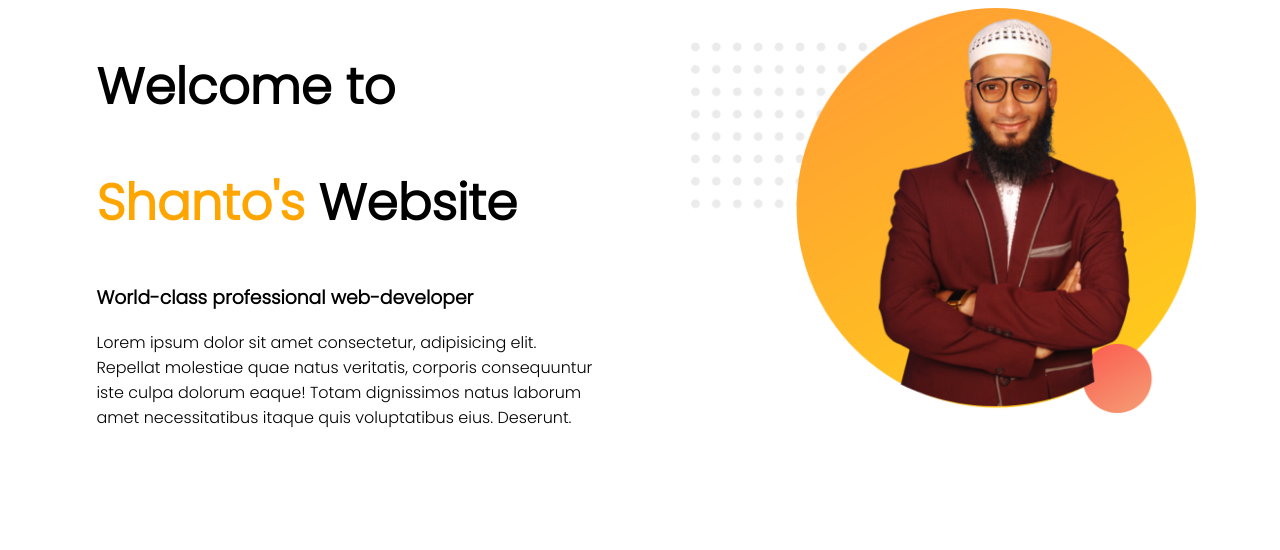
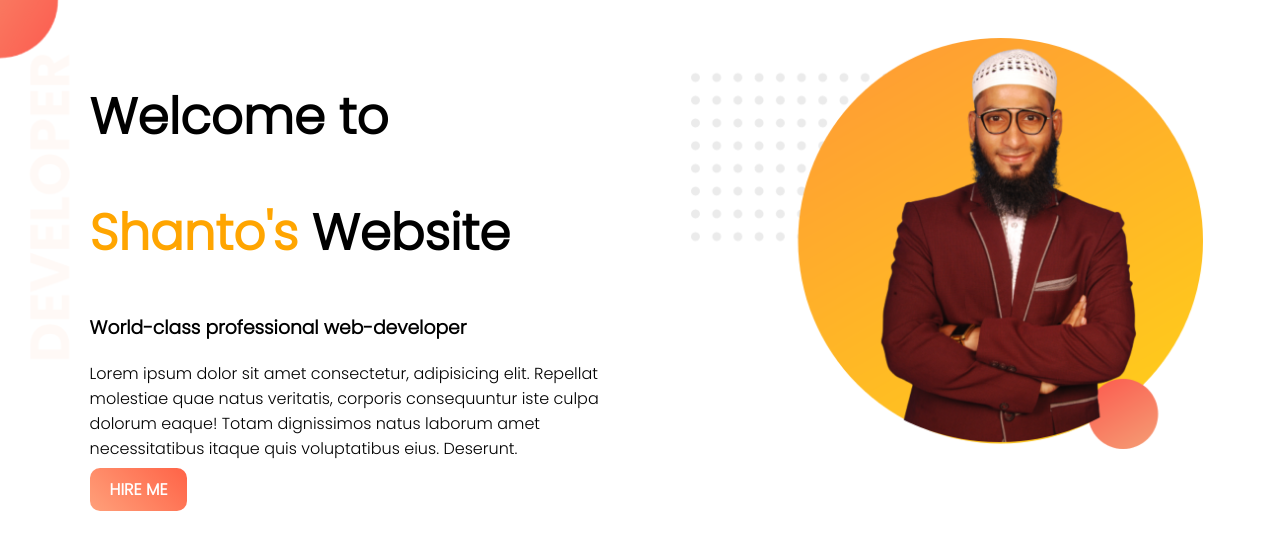
Before and after one commit to shanto1798/Web-Portfolio, a plain HTML site: page index.html in a window 1280 px wide. Drawn offline with Linux system fonts and the light colour scheme.

Commit message:
top banner done

```diff
--- a/index.html
+++ b/index.html
@@ -9,12 +9,13 @@
     <link rel="stylesheet" href="./style.css">
 </head>
 <body>
-   <section>
+   <section class="top-banner">
     <div class="half-width">
         <h1>Welcome to</h1>
         <h1><span class="name-highlite">Shanto's</span> Website</h1>
         <h3>World-class professional web-developer</h3>
         <p>Lorem ipsum dolor sit amet consectetur, adipisicing elit. Repellat molestiae quae natus veritatis, corporis consequuntur iste culpa dolorum eaque! Totam dignissimos natus laborum amet necessitatibus itaque quis voluptatibus eius. Deserunt.</p>
+        <a class="link-button" target="_blank" href="https://www.facebook.com/mr.shanto64">HIRE ME</a>
     </div>
 
     <div class="half-width">
--- a/style.css
+++ b/style.css
@@ -1,6 +1,7 @@
 
 
 body{
+    margin: 0;
     font-family: 'Poppins', sans-serif;
 
 }
@@ -16,6 +17,7 @@ h1{
 .half-width{
     width: 40%;
     float: left;
+    margin-top: 3%;
     margin-left: 5%;
     padding-left: 2%;
 }
@@ -23,3 +25,18 @@ h1{
 .half-width img{
     width: 100%;
 }
+.top-banner{
+    background-image: url(./images/top-banner.png);
+    background-repeat: no-repeat;
+}
+section{
+    height: 500px;
+}
+.link-button{
+    text-decoration: none;
+    background-image: linear-gradient(45deg, lightsalmon, tomato);
+    padding: 10px 20px;
+    border-radius: 10px;
+    color: white;
+    font-weight: bold;
+}
```
Also changed, not shown: images/portfoilio-top-banner-part-htmlcode.JPG (added), images/portfoilio-top-banner-part.JPG (added), images/portfolo top css.JPG (added).
